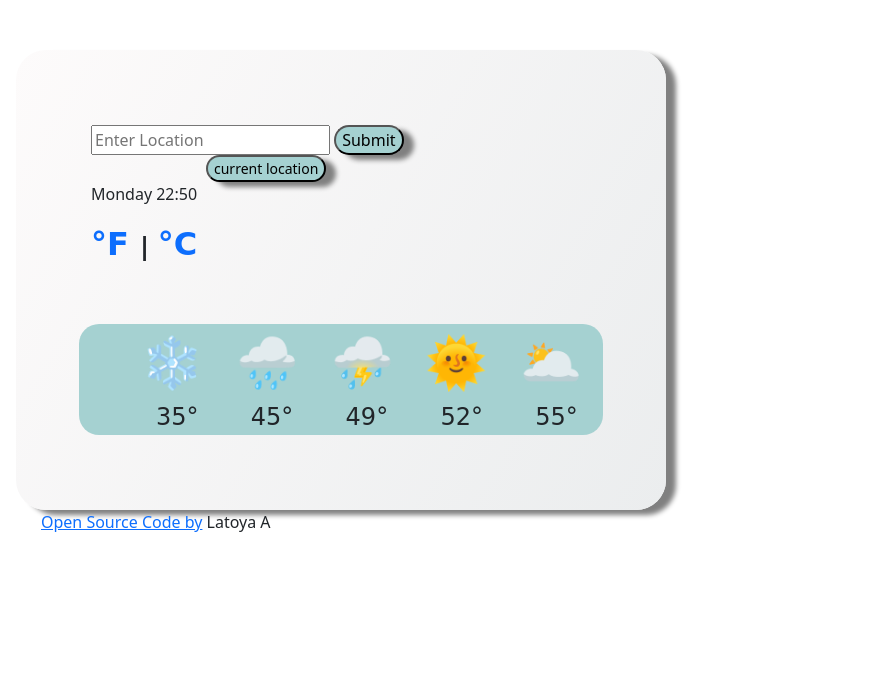
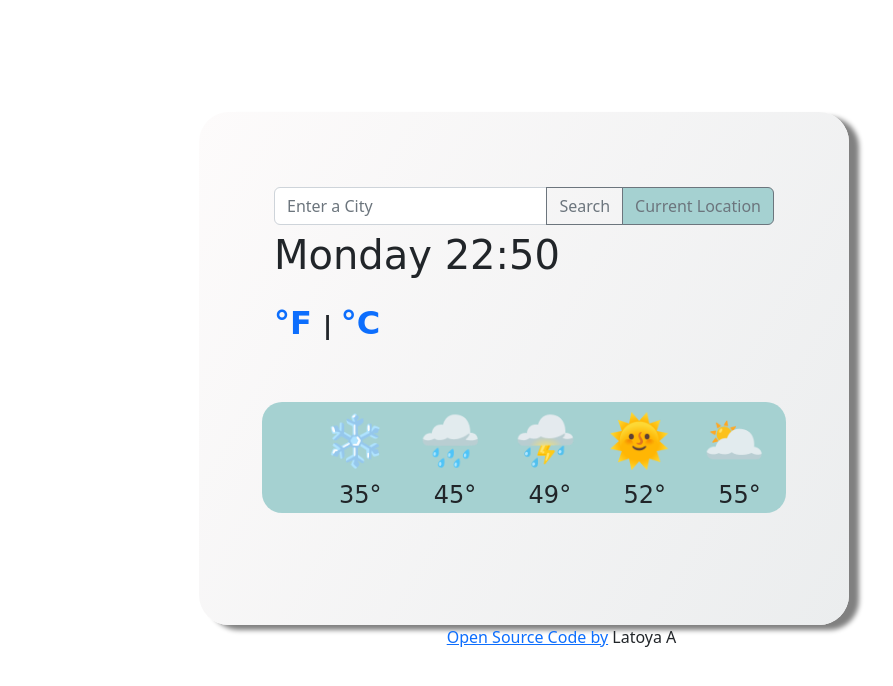
Before and after one commit to Version-LAA/weather-app, a plain HTML site: page index.html in a window 1280 px wide. Shown: the whole page, without its empty margins (116-1009 px from the left). Drawn offline with nearby package versions, Linux system fonts and the light colour scheme; a web font is replaced by a local one.

Commit message:
Fixed search button and font sizes

```diff
--- a/index.html
+++ b/index.html
@@ -31,9 +31,32 @@
     <div class="container">
       <div class="mainFrame">
         <form class="search-form">
-          <input id="city" type="search" placeholder="Enter Location" />
+          <div class="input-group">
+            <input
+              type="search"
+              class="form-control"
+              placeholder="Enter a City"
+              aria-label="City search with two button addons"
+              id="city"
+            />
+            <button
+              id="search-button"
+              class="btn btn-outline-secondary"
+              type="submit"
+            >
+              Search
+            </button>
+            <button
+              id="current-location"
+              class="btn btn-outline-secondary"
+              type="button"
+            >
+              Current Location
+            </button>
+          </div>
+          <!--<input id="city" type="search" placeholder="Enter Location" />
           <input class="searchButton" type="submit" placeholder="Search" />
-          <button id="current-location">current location</button>
+          <button id="current-location">current location</button>-->
         </form>
 
         <div id="currentdate"></div>
--- a/src/styles.css
+++ b/src/styles.css
@@ -1,8 +1,9 @@
 .mainFrame {
   text-align: left;
   padding: 75px;
-  margin: 50px;
-  margin-bottom: 0;
+  padding-bottom: 10%;
+  margin: auto;
+  margin-top: 10%;
   background-image: linear-gradient(120deg, #fdfbfb 0%, #ebedee 100%);
   border-radius: 30px;
   box-shadow: 10px 5px 5px grey;
@@ -20,13 +21,13 @@
   padding-bottom: 10px;
 }
 #current-location {
-  border-radius: 20px;
   background: rgb(165, 209, 209);
-  box-shadow: 10px 5px 5px grey;
-  font-size: 14px;
-  text-align: right;
-  margin-left: 115px;
 }
+#currentdate {
+  font-size: 40px;
+  font-family: "Poor Story", cursive;
+}
+
 .temp {
   font-size: 45px;
   font-weight: bolder;
@@ -76,4 +77,6 @@
 }
 footer {
   padding-left: 75px;
+  margin: auto;
+  text-align: center;
 }
```
